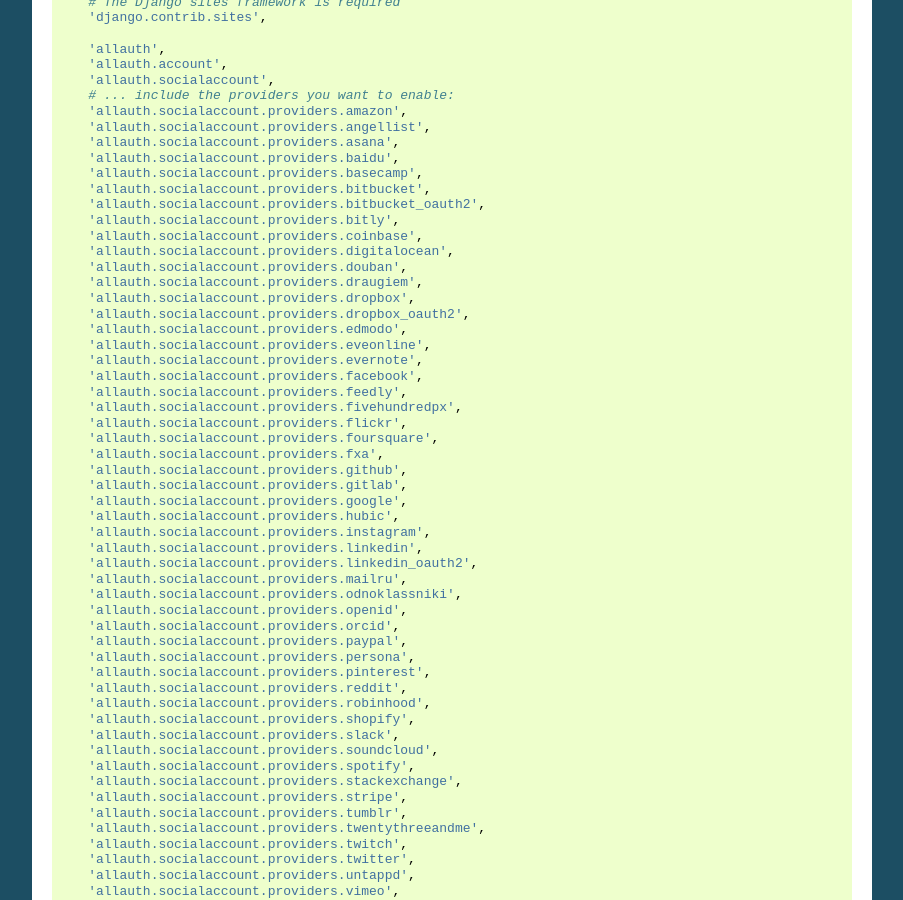
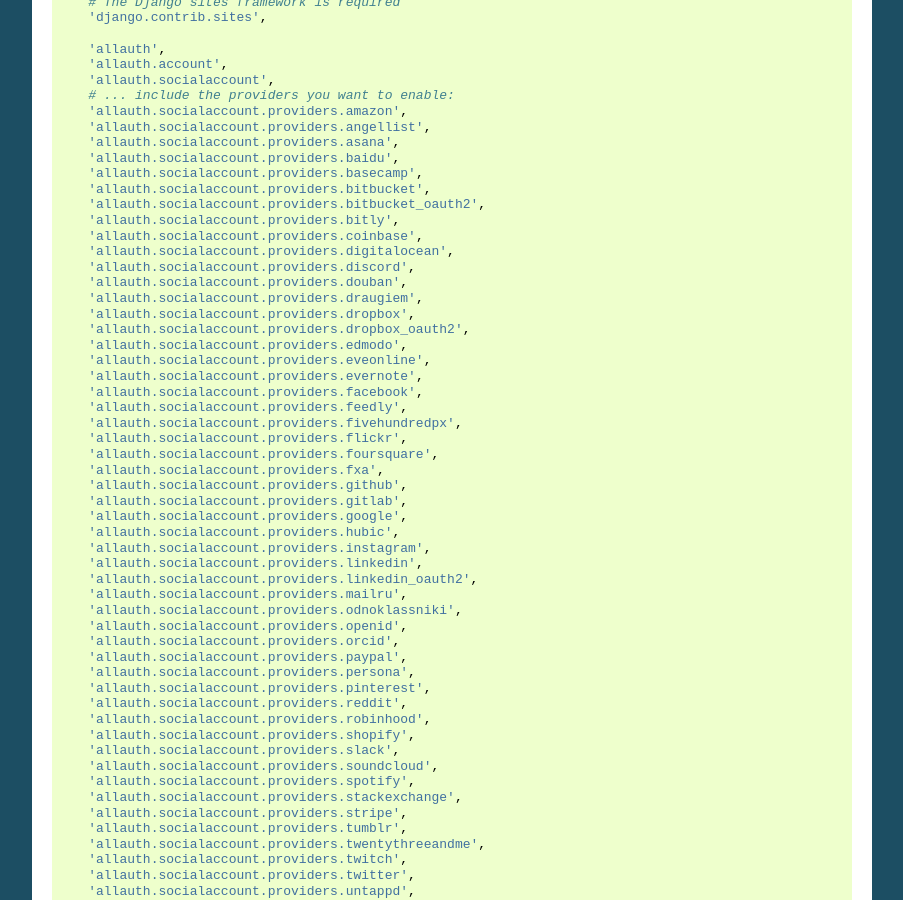
Before and after one commit to pennersr/django-allauth, a Sphinx documentation site: the page built from docs/installation.rst, in a window 1280 px wide and 900 px high, scrolled down 870 px. Shown: the whole window, without its empty margins (198-1101 px from the left). Built offline with Sphinx 7.4.7, drawn with Linux system fonts in a browser that asks for light colours.

Commit message:
Added provider to installation.rst and providers.rst plus updated AUTHORS

```diff
--- a/docs/installation.rst
+++ b/docs/installation.rst
@@ -65,6 +65,7 @@
         'allauth.socialaccount.providers.bitly',
         'allauth.socialaccount.providers.coinbase',
         'allauth.socialaccount.providers.digitalocean',
+        'allauth.socialaccount.providers.discord',
         'allauth.socialaccount.providers.douban',
         'allauth.socialaccount.providers.draugiem',
         'allauth.socialaccount.providers.dropbox',
--- a/test_settings.py
+++ b/test_settings.py
@@ -78,6 +78,7 @@
     'allauth.socialaccount.providers.douban',
     'allauth.socialaccount.providers.doximity',
     'allauth.socialaccount.providers.digitalocean',
+    'allauth.socialaccount.providers.discord',
     'allauth.socialaccount.providers.draugiem',
     'allauth.socialaccount.providers.dropbox',
     'allauth.socialaccount.providers.dropbox_oauth2',
```
Also changed, not shown: 1 other file.
